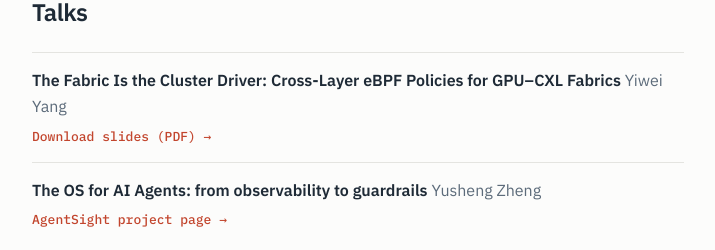
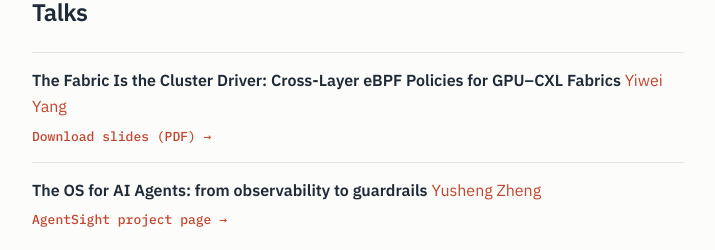
Before and after one commit to kernel-ebpf-meetup/kernel-ebpf-meetup.github.io, a plain HTML site: page archive/2nd-meetup.html in a window 1280 px wide. Shown: the part 886-1136 px from the top of the page, without its empty margins (282-997 px from the left). Drawn offline with Linux system fonts and the light colour scheme.

Commit message:
Link speaker names to their LinkedIn profiles

```diff
--- a/archive/2nd-meetup.html
+++ b/archive/2nd-meetup.html
@@ -286,12 +286,12 @@
             <h2>Talks</h2>
             <ul class="rows">
                 <li>
-                    <b>The Fabric Is the Cluster Driver: Cross-Layer eBPF Policies for GPU&ndash;CXL Fabrics</b> <span class="dim">Yiwei Yang</span>
+                    <b>The Fabric Is the Cluster Driver: Cross-Layer eBPF Policies for GPU&ndash;CXL Fabrics</b> <span class="dim"><a href="https://www.linkedin.com/in/yiwei-yang-56b920166/">Yiwei Yang</a></span>
                     <br>
                     <a class="slide-link" href="../slides/2026-07-31-the-fabric-is-the-cluster-driver.pdf">Download slides (PDF) &rarr;</a>
                 </li>
                 <li>
-                    <b>The OS for AI Agents: from observability to guardrails</b> <span class="dim">Yusheng Zheng</span>
+                    <b>The OS for AI Agents: from observability to guardrails</b> <span class="dim"><a href="https://www.linkedin.com/in/yunwei37/">Yusheng Zheng</a></span>
                     <br>
                     <a class="slide-link" href="https://eunomia.dev/agentsight/">AgentSight project page &rarr;</a>
                 </li>
```
